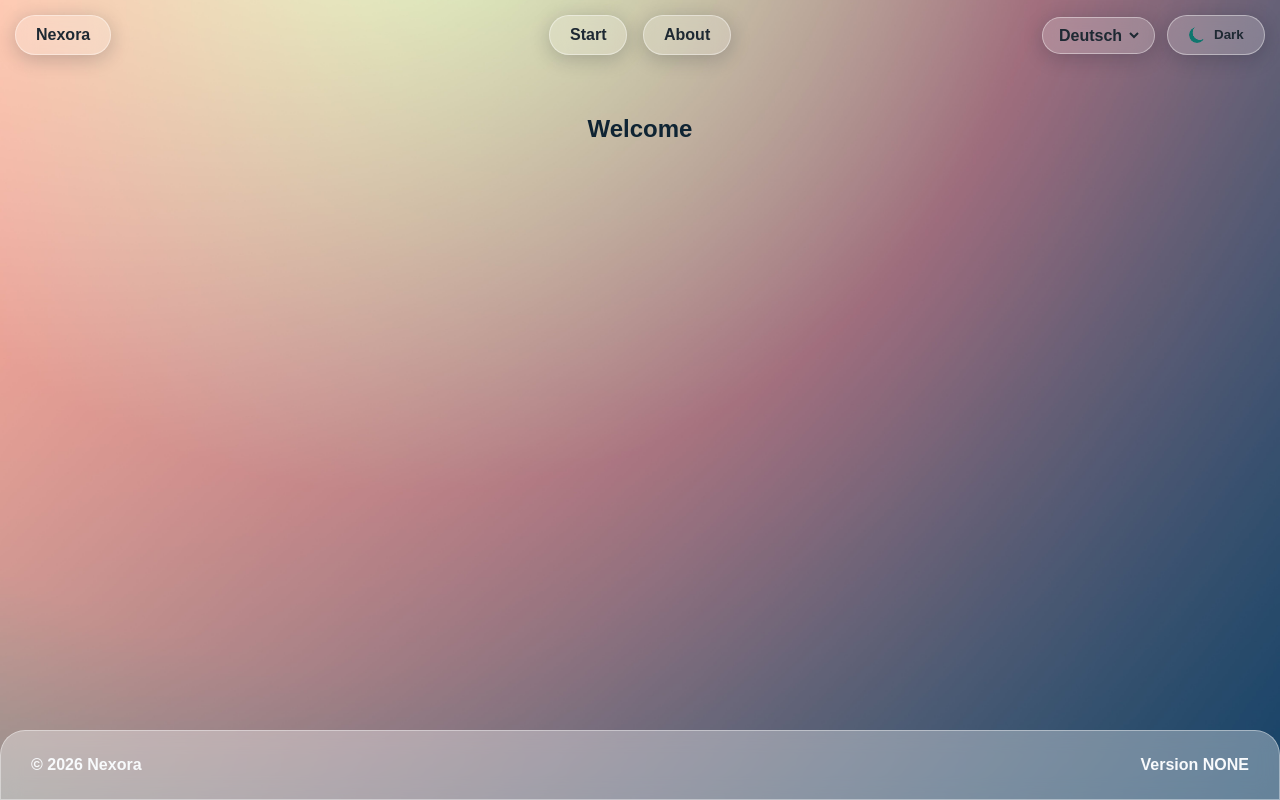
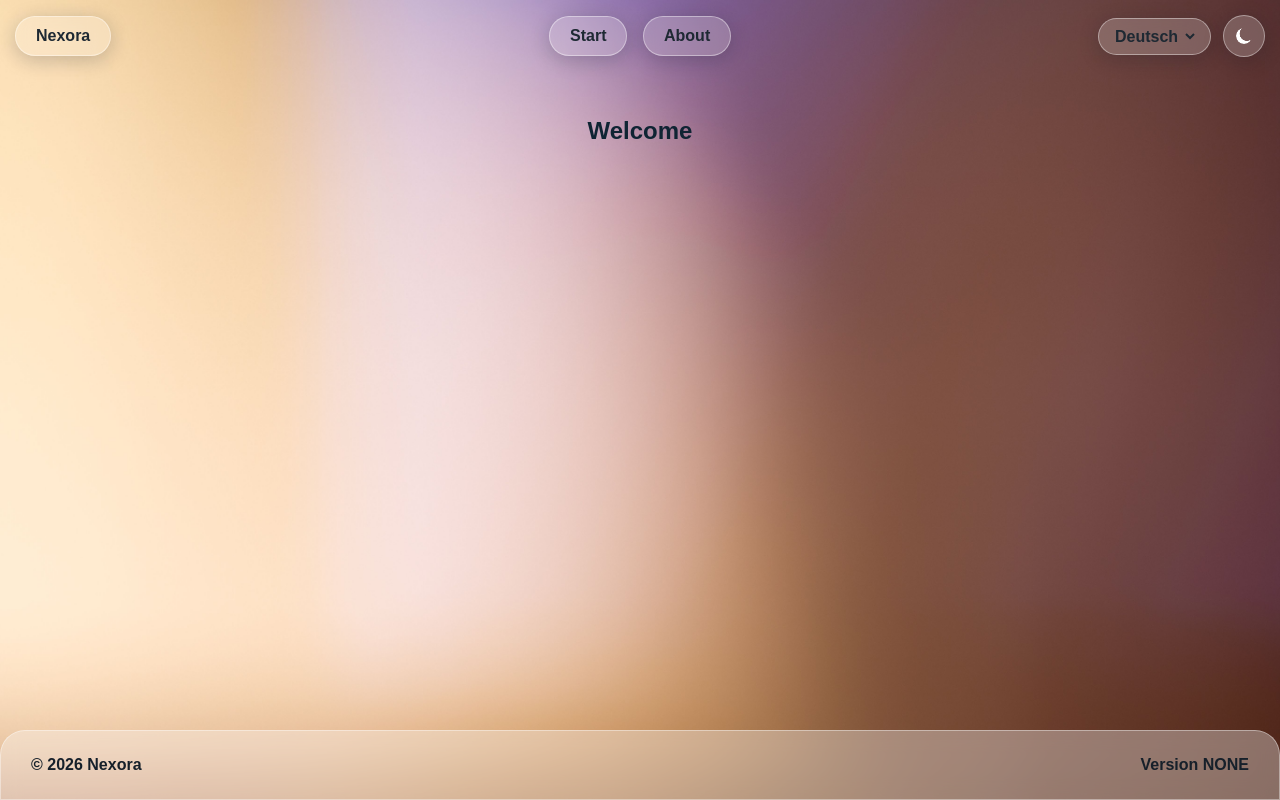
Before and after one commit to YannikFroehlich/Nexora, a Django app: page / in a window 1280 px wide. Run offline with Django 5.2, Linux system fonts and the light colour scheme.

Commit message:
Base Structure

```diff
--- a/app/static/css/base.css
+++ b/app/static/css/base.css
@@ -66,7 +66,7 @@ body {
     display: flex;
     flex-direction: column;
 
-    background-image: url("../imgs/background1.jpg");
+    background-image: url("../imgs/background2.jpg");
     background-size: cover;
     background-position: center;
     background-repeat: no-repeat;
@@ -162,8 +162,10 @@ header .right {
 .theme-toggle {
     display: inline-flex;
     align-items: center;
-    gap: 8px;
-    min-width: 92px;
+    justify-content: center;
+    width: 42px;
+    height: 42px;
+    padding: 0;
     border: 1px solid var(--color-glass-border);
     font-family: inherit;
     cursor: pointer;
@@ -195,31 +197,27 @@ header .right {
 
 .theme-light .theme-toggle__indicator::before {
     inset: 1px;
-    background: var(--color-button-bg);
+    background: #ffffff;
     mask-image: radial-gradient(circle at 68% 35%, transparent 0 7px, #000 7.5px);
     -webkit-mask-image: radial-gradient(circle at 68% 35%, transparent 0 7px, #000 7.5px);
 }
 
 .theme-dark .theme-toggle__indicator::before {
     inset: 5px;
-    background: var(--color-button-bg);
+    background: #fbbf24;
     box-shadow:
-        0 -8px 0 -3px var(--color-button-bg),
-        0 8px 0 -3px var(--color-button-bg),
-        8px 0 0 -3px var(--color-button-bg),
-        -8px 0 0 -3px var(--color-button-bg),
-        6px 6px 0 -3px var(--color-button-bg),
-        -6px 6px 0 -3px var(--color-button-bg),
-        6px -6px 0 -3px var(--color-button-bg),
-        -6px -6px 0 -3px var(--color-button-bg);
+        0 -8px 0 -3px #fbbf24,
+        0 8px 0 -3px #fbbf24,
+        8px 0 0 -3px #fbbf24,
+        -8px 0 0 -3px #fbbf24,
+        6px 6px 0 -3px #fbbf24,
+        -6px 6px 0 -3px #fbbf24,
+        6px -6px 0 -3px #fbbf24,
+        -6px -6px 0 -3px #fbbf24;
 }
 
 .theme-dark .theme-toggle__indicator::after {
     opacity: 0;
-}
-
-.theme-toggle__text {
-    line-height: 1;
 }
 
 /* ==============================
--- a/app/static/css/theme.css
+++ b/app/static/css/theme.css
@@ -26,7 +26,7 @@
     --color-button-text: #ffffff;
 
     --color-footer-bg: rgba(22, 32, 42, 0.88);
-    --color-footer-text: #f8fafc;
+    --color-footer-text: #16202a;
     --color-footer-link: #d9f4ef;
 
     --color-focus-ring: rgba(20, 184, 166, 0.42);
--- a/app/static/js/base.js
+++ b/app/static/js/base.js
@@ -6,8 +6,6 @@
     if (!toggleButton) {
         return;
     }
-
-    const toggleText = toggleButton.querySelector(".theme-toggle__text");
 
     const readSavedTheme = () => {
         try {
@@ -33,12 +31,6 @@
         body.dataset.theme = theme;
 
         toggleButton.setAttribute("aria-pressed", String(isDark));
-
-        if (toggleText) {
-            toggleText.textContent = isDark
-                ? toggleButton.dataset.lightLabel
-                : toggleButton.dataset.darkLabel;
-        }
     };
 
     const currentTheme = () => body.classList.contains("theme-dark") ? "dark" : "light";
--- a/app/templates/app/base.html
+++ b/app/templates/app/base.html
@@ -56,11 +56,8 @@
                     class="theme-toggle glass-design"
                     aria-label="{% trans 'Switch theme' %}"
                     aria-pressed="false"
-                    data-light-label="{% trans 'Light' %}"
-                    data-dark-label="{% trans 'Dark' %}"
                 >
                     <span class="theme-toggle__indicator" aria-hidden="true"></span>
-                    <span class="theme-toggle__text">{% trans "Dark" %}</span>
                 </button>
             </div>
         {% endblock %}
```
